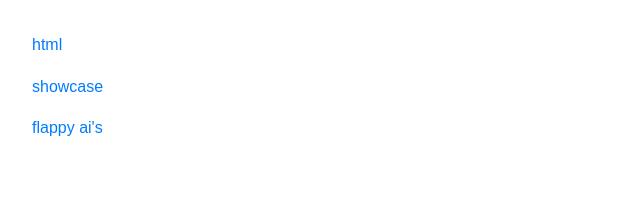
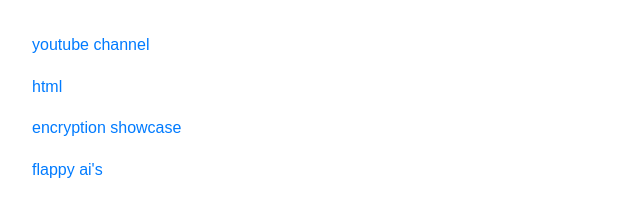
Before and after one commit to DamCorruption/main, a plain HTML site: page index.html in a window 1280 px wide. Shown: the whole page, without its empty margins (0-640 px from the left). Drawn offline with Linux system fonts and the light colour scheme.

Commit message:
Update index.html

```diff
--- a/index.html
+++ b/index.html
@@ -22,8 +22,9 @@
     </style>
 </head>
 <body>
+    <a href="https://www.youtube.com/@damianjansen9285" target="_blank">youtube channel</a>
     <a href="https://damcorruption.github.io/htmlPage" target="_blank">html</a>
-    <a href="https://discord.com/channels/@me/1256540808891338773/1293829269549482035" target="_blank">showcase</a>
+    <a href="https://imgur.com/a/UqhCYir" target="_blank">encryption showcase</a>
     <a href="https://damcorruption.github.io/flappyAi" target="_blank">flappy ai's</a>
 </body>
 </html>
```
